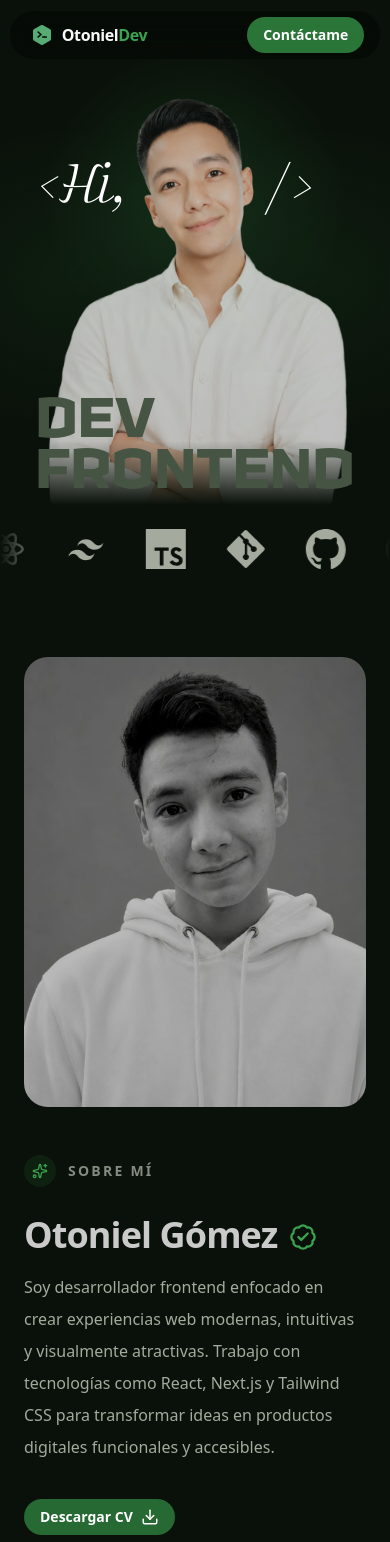
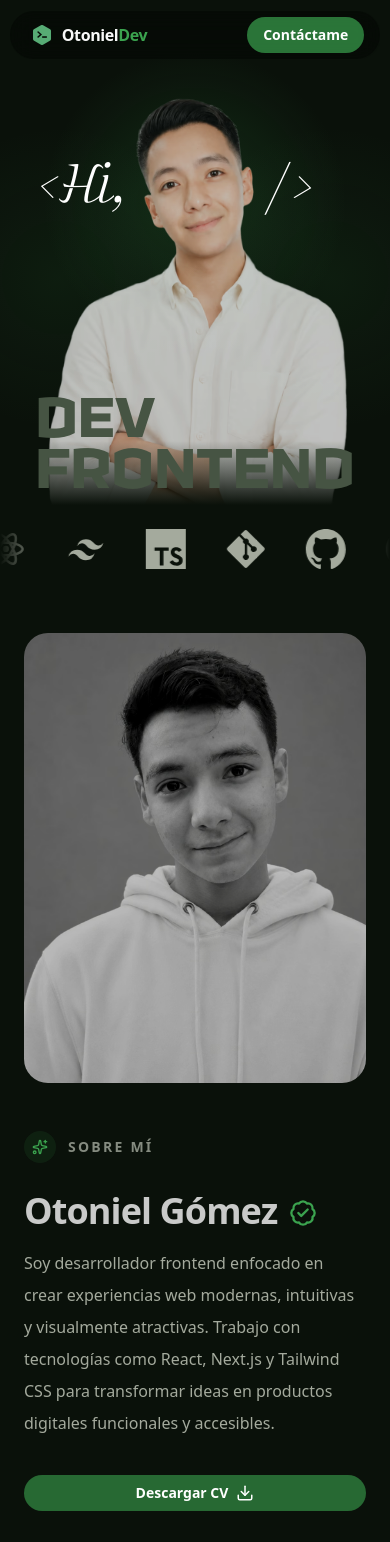
Before and after one commit to OtonielG/otoniel-portfolio, a Next.js app: page / in a window 390 px wide. Shown: the top 1542 px of the page. Built offline with nearby package versions, Linux system fonts and the light colour scheme.

Commit message:
feat: adjust padding in About section and update button width for better layout

```diff
--- a/src/components/sections/acerca-de.tsx
+++ b/src/components/sections/acerca-de.tsx
@@ -3,7 +3,7 @@ import { BadgeCheck, Download, MapPin, Sparkles } from "lucide-react";
 
 export default function About() {
   return (
-    <section id="sobre-mi" className="bg-surface px-6 py-16 md:px-12 lg:px-20">
+    <section id="sobre-mi" className="bg-surface px-6 py-10 md:px-12 lg:px-20">
       <div className="mx-auto grid max-w-7xl gap-10 lg:grid-cols-[0.85fr_1.15fr] lg:items-stretch">
         <div className="relative min-h-[450px] overflow-hidden rounded-3xl lg:min-h-[600px]">
           <Image
@@ -47,9 +47,10 @@ export default function About() {
             className="
             mt-9
             flex
-              w-fit
+            w-full
             shrink-0
             items-center
+            justify-center
             gap-2
             whitespace-nowrap
             rounded-full
@@ -70,6 +71,8 @@ export default function About() {
             focus-visible:ring-primary
             focus-visible:ring-offset-2
             focus-visible:ring-offset-background
+
+            sm:w-fit
 
             md:px-4
             md:py-2
```
Lines whose indentation alone changed are shown as unchanged.
